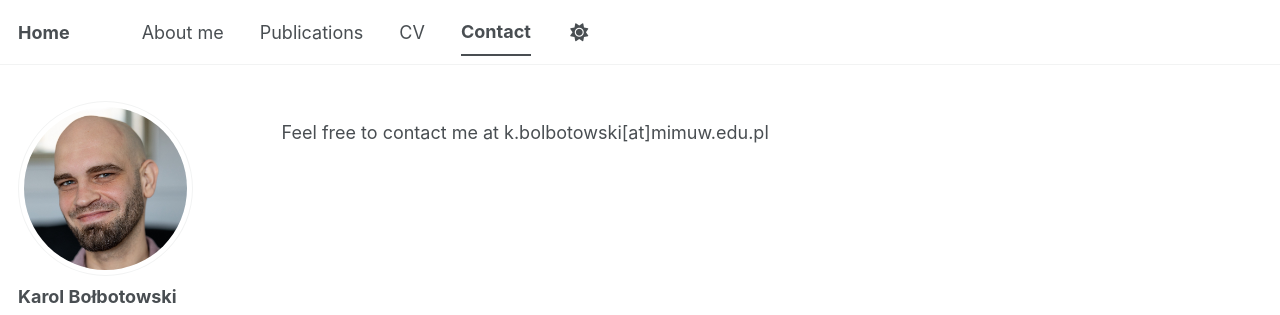
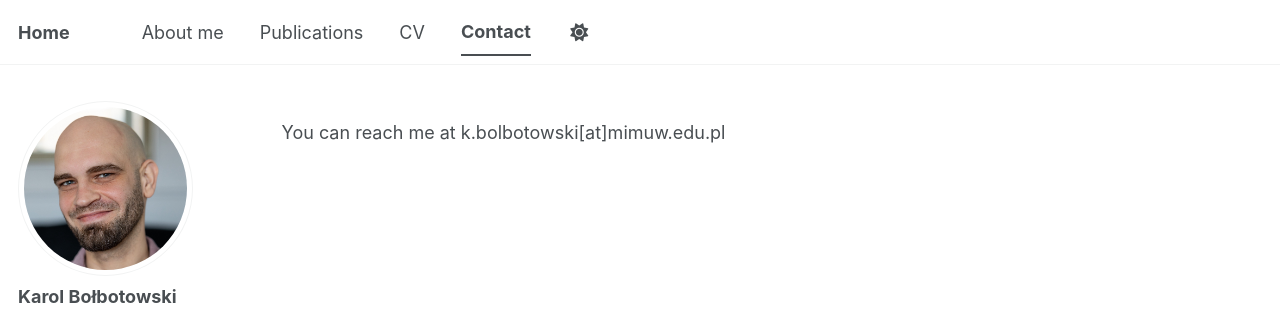
Before and after one commit to kbolbotowski/kbolbotowski.github.io, a Jekyll site: the page built from _pages/contact.md, in a window 1280 px wide. Shown: the top 315 px of the page. Built offline with Jekyll 4.4.1, drawn with Linux system fonts in a browser that asks for light colours; a style sheet for code colours, icons or effects is not loaded.

Commit message:
Update contact.md

```diff
--- a/_pages/contact.md
+++ b/_pages/contact.md
@@ -4,4 +4,4 @@ permalink: /contact/
 author_profile: true
 ---
 
-Feel free to contact me at k.bolbotowski[at]mimuw.edu.pl
+You can reach me at k.bolbotowski[at]mimuw.edu.pl
```
